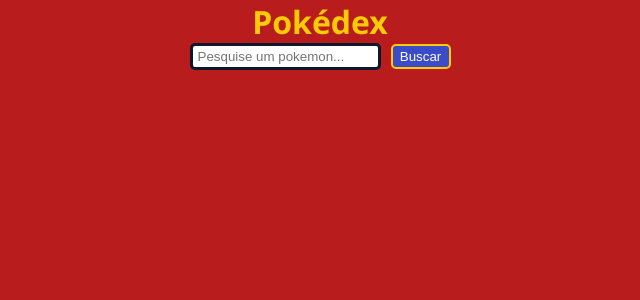
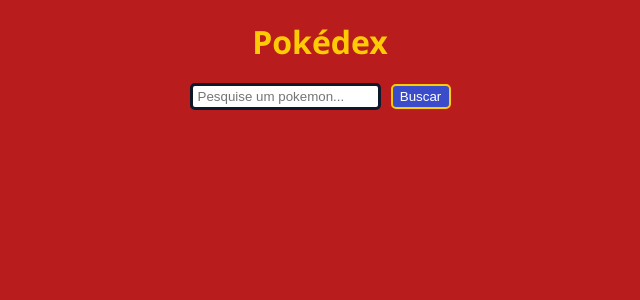
Before and after one commit to Igor-Dias-2010/pokedex, a Next.js app: page / in a window 1280 px wide. Shown: the top 300 px of the page, without its empty margins (320-960 px from the left). Built offline with nearby package versions, Linux system fonts and the light colour scheme.

Commit message:
ajustei lugares para os textos

```diff
--- a/src/app/card.tsx
+++ b/src/app/card.tsx
@@ -23,6 +23,7 @@
 
     return (
         <>
+            <div className="procura">
                 <input
                     type="text"
                     placeholder="Pesquise um pokemon..."
@@ -31,6 +32,7 @@
                     onChange={handleInputChange}
                 />
                 <button onClick={buscarPokemon}>Buscar</button>
+            </div>
 
             {data && (
                 <div className="card">
--- a/src/app/globals.css
+++ b/src/app/globals.css
@@ -43,6 +43,12 @@
     border: 3px solid #0f172a;
     border-radius: 5px;
 }
+.procura{
+    margin-top: 20px;
+}
 .caracteristicas{
     list-style: decimal-leading-zero;
 }
+#main-title{
+    margin-top: 20px;
+}
--- a/src/app/pokedex.tsx
+++ b/src/app/pokedex.tsx
@@ -2,7 +2,7 @@
 
 export default function Pokedex() {
     return <div>
-        <h1>Pokédex</h1>
+        <h1 id="main-title">Pokédex</h1>
         <Card />
 
     </div>;
```
Lines whose indentation alone changed are shown as unchanged.
